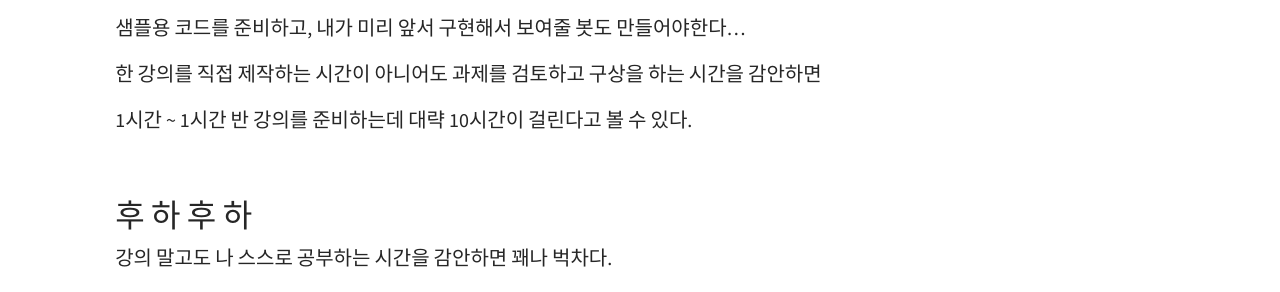
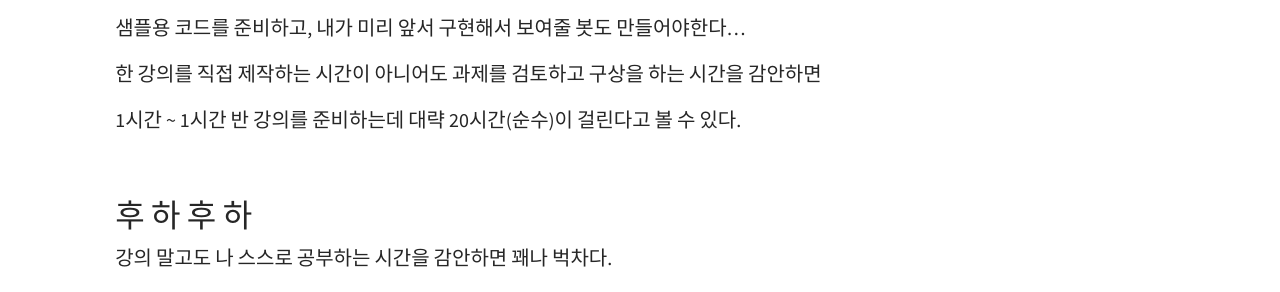
Before and after one commit to ccppoo/ccppoo.github.io, a Jekyll site: the page built from _posts/2022-01-10-강의-자료-준비-힘들다.md, in a window 1280 px wide and 900 px high, scrolled down 4099 px. Shown: the part 153-445 px from the top of the window. Built offline with Jekyll 4.4.1, drawn with Linux system fonts in a browser that asks for light colours; comment, search, counter and statistics services are not loaded.

Commit message:
오타 정정

```diff
--- a/_posts/2022-01-10-강의-자료-준비-힘들다.md
+++ b/_posts/2022-01-10-강의-자료-준비-힘들다.md
@@ -91,7 +91,7 @@ gRPC의 경우 엔터프라이즈에 치중된 기술이라 개인이 직접 구
 
 한 강의를 직접 제작하는 시간이 아니어도 과제를 검토하고 구상을 하는 시간을 감안하면
 
-1시간 ~ 1시간 반 강의를 준비하는데 대략 10시간이 걸린다고 볼 수 있다.
+1시간 ~ 1시간 반 강의를 준비하는데 대략 20시간(순수)이 걸린다고 볼 수 있다.
 
 <br>
 
```
